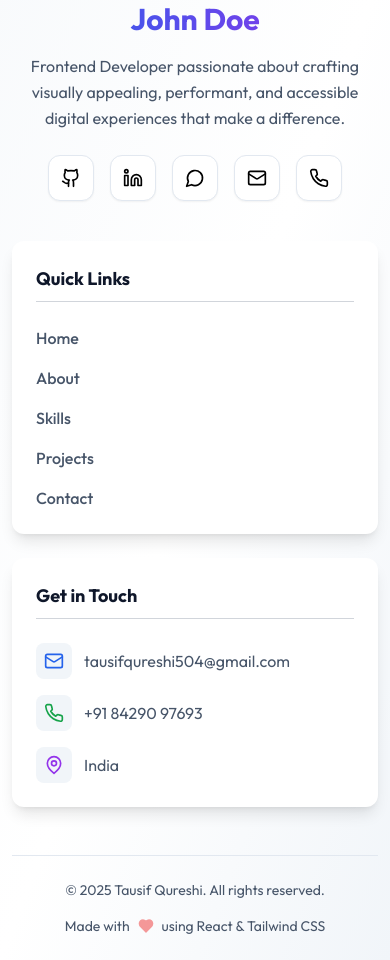
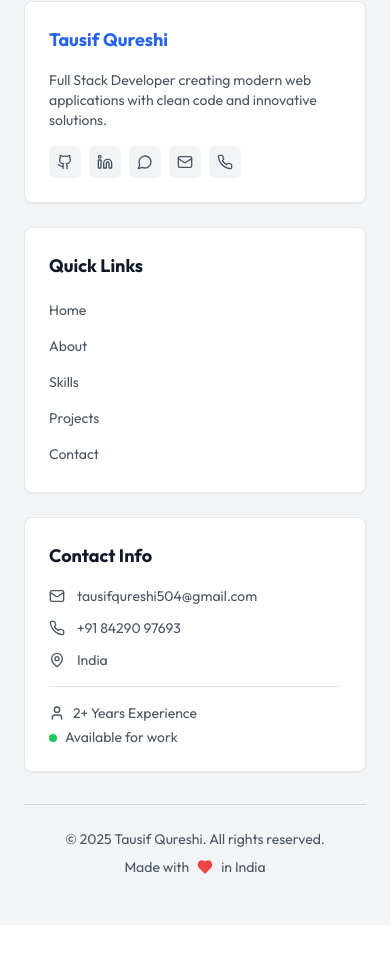
Before and after one commit to Tausifqureshi/React-Portfolio, a React (Vite) app: page / in a window 390 px wide. Shown: the part 7538-8498 px from the top of the page. After the commit the page ends 8463 px from the top, so only its background shows below. Built offline with nearby package versions, Linux system fonts and the light colour scheme.

Commit message:
Updated-Porfolio

```diff
--- a/Zz.jsx
+++ /dev/null
@@ -1,103 +0,0 @@
-import React from "react";
-import { FaGithub, FaLinkedin, FaWhatsapp, FaEnvelope, FaPhone } from "react-icons/fa";
-import { IoDownloadOutline } from "react-icons/io5";
-
-function Zz() {
-  return (
-    <>
-      <h1> Test Icon </h1>
-      <div className="flex gap-4 mt-6 flex-wrap">
-        {/* GitHub */}
-        <a className="p-2 bg-white dark:bg-gray-800 rounded-full shadow hover:scale-110 transition text-[#000000] dark:text-white">
-          <FaGithub className="w-5 h-5" />
-        </a>
-
-        {/* LinkedIn */}
-        <a
-          href="https://www.linkedin.com/in/tausif-qureshi/"
-          className="p-2 bg-white dark:bg-gray-800 rounded-full shadow hover:scale-110 transition text-[#0077B5]"
-        >
-          <FaLinkedin className="w-5 h-5" />
-        </a>
-
-        {/* WhatsApp */}
-        <a className="p-2 bg-white dark:bg-gray-800 rounded-full shadow hover:scale-110 transition text-[#25D366]">
-          <FaWhatsapp className="w-5 h-5" />
-        </a>
-
-        {/* Email */}
-        <a className="p-2 bg-white dark:bg-gray-800 rounded-full shadow hover:scale-110 transition text-[#D14836]">
-          <FaEnvelope className="w-5 h-5" />
-        </a>
-
-        {/* Phone Call */}
-        <a className="p-2 bg-white dark:bg-gray-800 rounded-full shadow hover:scale-110 transition text-[#FF6B00]">
-          <FaPhone className="w-5 h-5" />
-        </a>
-
-        {/* Download Resume */}
-         <a className="p-2 bg-white dark:bg-gray-800 rounded-full shadow hover:scale-110 transition text-[#FF6B00]">
-          <IoDownloadOutline className="w-5 h-5" />
-        </a>
-
-      </div>
-    </>
-  );
-}
-
-export default Zz;
-
-
-{/* <div className="flex justify-center mb-6 mt-6">
-  <div className="w-44 h-56 rounded-xl overflow-hidden border-2 border-blue-500 dark:border-gray-700 shadow-md hover:shadow-lg transform hover:scale-105 transition duration-300 ease-in-out">
-    <img
-      src={Image}
-      alt="Tausif Qureshi"
-      className="w-full h-full object-cover"
-      loading="lazy"
-    />
-  </div>
-</div> */}
-
-
-//  const projects = [
-//     {
-//       title: 'E-Commerce Platform',
-//       description: 'A full-stack e-commerce solution with modern design and seamless user experience.',
-//       image: 'https://github.com/user-attachments/assets/a2516c99-0981-473b-91db-379ebcf1dc6d',
-//       technologies: ['React', 'Node.js', 'MongoDB', 'Stripe'],
-//       features: [
-//         'User authentication and authorization',
-//         'Product catalog with search and filtering',
-//         'Shopping cart and checkout process'
-//       ],
-//       github: 'https://github.com/johndoe/ecommerce-platform',
-//       demo: 'https://ecommerce-demo.com'
-//     },
-//     {
-//       title: 'Task Management App',
-//       description: 'A collaborative task management application with real-time updates and team features.',
-//       image: 'https://github.com/user-attachments/assets/b5aa5548-677e-4590-a533-fb1b0614f5a5',
-//       technologies: ['React', 'Firebase', 'Tailwind CSS', 'Context API'],
-//       features: [
-//         'Real-time task updates',
-//         'Team collaboration features',
-//         'Drag and drop functionality'
-//       ],
-//       github: 'https://github.com/johndoe/task-manager',
-//       demo: 'https://taskmanager-demo.com'
-//     },
-//     {
-//       title: 'Weather Dashboard',
-//       description: 'A beautiful weather application with detailed forecasts and location-based features.',
-//       image: 'https://user-images.githubusercontent.com/84295391/193425173-5c291629-78e4-4678-abcc-eada0e935245.png',
-//       technologies: ['React', 'OpenWeather API', 'Chart.js', 'Geolocation'],
-//       features: [
-//         'Current weather conditions',
-//         '7-day weather forecast',
-//         'Location-based weather data'
-//       ],
-//       github: 'https://github.com/johndoe/weather-dashboard',
-//       demo: 'https://weather-demo.com'
-//     }
-//   ]
--- a/src/components/Footer.jsx
+++ b/src/components/Footer.jsx
@@ -49,7 +49,10 @@
 
 //   return (
 //     <footer className="bg-gray-100 dark:bg-gray-950 text-gray-800 dark:text-white border-t border-gray-300 dark:border-gray-700 transition-all duration-300">
-//       <div className="max-w-7xl mx-auto px-4 sm:px-6 lg:px-8 py-10">
+//       <div
+//       //  className="max-w-7xl mx-auto px-4 sm:px-6 lg:px-8 py-10"
+//        className="max-w-7xl mx-auto px-4 sm:px-6 lg:px-8 py-10"
+//        >
 //         {/* Grid */}
 //         <div className="grid gap-8 sm:grid-cols-2 lg:grid-cols-4">
 //           {/* Brand */}
@@ -175,12 +178,20 @@
 //           </button>
 //         )}
 //       </div>
+
 //     </footer>
 
 //   );
 // };
 
 // export default Footer;
+
+
+
+
+
+
+
 
 // import React, { useState, useEffect } from "react";
 // import {
@@ -392,6 +403,19 @@
 
 // export default Footer;
 
+
+
+
+
+
+
+
+
+
+
+
+
+
 import React, { useState, useEffect } from "react";
 import {
   Github,
@@ -402,6 +426,8 @@ import {
   MapPin,
   Heart,
   ArrowUp,
+  User,
+  Code2,
 } from "lucide-react";
 
 const Footer = () => {
@@ -421,34 +447,26 @@ const Footer = () => {
       href: "https://github.com/Tausifqureshi",
       icon: Github,
       label: "GitHub",
-      color:
-        "hover:text-gray-800 dark:hover:text-white hover:bg-gray-100 dark:hover:bg-gray-700",
     },
     {
       href: "https://www.linkedin.com/in/tausif-qureshi/",
       icon: Linkedin,
       label: "LinkedIn",
-      color: "hover:text-blue-600 hover:bg-blue-50 dark:hover:bg-blue-900/20",
     },
     {
       href: "https://api.whatsapp.com/send?phone=918429097693&text=Hi%20Tausif",
       icon: MessageCircle,
       label: "WhatsApp",
-      color:
-        "hover:text-green-600 hover:bg-green-50 dark:hover:bg-green-900/20",
     },
     {
       href: "mailto:tausifqureshi504@gmail.com",
       icon: Mail,
       label: "Email",
-      color: "hover:text-red-600 hover:bg-red-50 dark:hover:bg-red-900/20",
     },
     {
       href: "tel:+918429097693",
       icon: Phone,
       label: "Phone",
-      color:
-        "hover:text-orange-600 hover:bg-orange-50 dark:hover:bg-orange-900/20",
     },
   ];
 
@@ -456,17 +474,17 @@ const Footer = () => {
     {
       icon: Mail,
       text: "tausifqureshi504@gmail.com",
-      color: "text-blue-600 dark:text-blue-400",
+      href: "mailto:tausifqureshi504@gmail.com",
     },
     {
       icon: Phone,
       text: "+91 84290 97693",
-      color: "text-green-600 dark:text-green-400",
+      href: "tel:+918429097693",
     },
     {
       icon: MapPin,
       text: "India",
-      color: "text-purple-600 dark:text-purple-400",
+      href: "#",
     },
   ];
 
@@ -492,50 +510,56 @@ const Footer = () => {
 
   return (
     <>
-      <footer className="bg-gradient-to-br from-slate-50 via-white to-slate-100 dark:from-slate-950 dark:via-slate-900 dark:to-slate-800 border-t border-slate-200 dark:border-slate-700 transition-all duration-300">
-        <div className="max-w-7xl mx-auto px-3 sm:px-6 lg:px-8">
-          <div className="py-12 lg:py-16">
-            {/* Brand & Social Section */}
-            <div className="text-center mb-10 md:mb-16 max-w-lg mx-auto">
-              <h2 className="text-3xl font-bold bg-gradient-to-r from-blue-600 to-purple-600 bg-clip-text text-transparent mb-4">
-                John Doe
-              </h2>
-              <p className=" text-slate-600 dark:text-slate-300 text-base leading-relaxed">
-                Frontend Developer passionate about crafting visually appealing,
-                performant, and accessible digital experiences that make a
-                difference.
+      <footer
+      // className="bg-gray-50 dark:bg-gray-900 border-t border-gray-200 dark:border-gray-700"
+      className="bg-gray-100 dark:bg-gray-950 text-gray-800 dark:text-white border-t border-gray-300 dark:border-gray-700 transition-all duration-300"
+
+      >
+        <div className="max-w-6xl mx-auto px-6 py-12">
+
+          {/* Main Content Boxes */}
+          <div className="grid grid-cols-1 min-[500px]:grid-cols-2 lg:grid-cols-3 gap-6 mb-8">
+
+            {/* About Box */}
+            <div className="bg-white dark:bg-gray-800 rounded-lg shadow-sm border border-gray-200 dark:border-gray-700 p-6">
+              <div className="flex items-center mb-4">
+
+                <h3 className="text-lg font-semibold  text-blue-600">
+                  Tausif Qureshi
+                </h3>
+              </div>
+              <p className="text-gray-600 dark:text-gray-400 text-sm mb-4">
+                Full Stack Developer creating modern web applications with clean code and innovative solutions.
               </p>
-              <div className="flex justify-center mt-6 space-x-4">
-                {socialLinks.map(
-                  ({ href, icon: IconComponent, label, color }, i) => (
+
+              {/* Social Links */}
+              <div className="flex space-x-2">
+                {socialLinks.map(({ href, icon: IconComponent, label }, i) => (
                   <a
                     key={i}
                     href={href}
                     target="_blank"
                     rel="noopener noreferrer"
                     aria-label={label}
-                      className={`p-3 rounded-xl bg-white dark:bg-slate-800 shadow-sm border border-slate-200 dark:border-slate-700 transition-all duration-300 ${color} hover:shadow-md`}
+                    className="w-8 h-8 bg-gray-100 dark:bg-gray-700 rounded-md flex items-center justify-center text-gray-600 dark:text-gray-400 hover:bg-blue-100 hover:text-blue-600 dark:hover:bg-blue-900 dark:hover:text-blue-400 transition-colors"
                   >
-                      <IconComponent className="w-5 h-5 transition-transform duration-300 group-hover:scale-110" />
+                    <IconComponent className="w-4 h-4" />
                   </a>
-                  )
-                )}
+                ))}
               </div>
             </div>
 
-            {/* Quick Links & Contact Info */}
-            <div className="grid grid-cols-1 md:grid-cols-2 gap-6 sm:gap-8 w-full">
             {/* Quick Links Box */}
-              <div className="bg-white dark:bg-slate-800 rounded-xl shadow-lg p-6 w-full">
-                <h3 className="text-lg font-semibold text-slate-900 dark:text-white mb-6 border-b border-gray-300 dark:border-gray-700 pb-2">
+            <div className="bg-white dark:bg-gray-800 rounded-lg shadow-sm border border-gray-200 dark:border-gray-700 p-6">
+              <h4 className="text-lg font-semibold text-gray-900 dark:text-white mb-4">
                 Quick Links
-                </h3>
-                <nav className="flex flex-col space-y-4">
+              </h4>
+              <nav className="space-y-2">
                 {quickLinks.map(({ href, label }, i) => (
                   <button
                     key={i}
                     onClick={() => scrollToSection(href)}
-                      className="text-slate-600 dark:text-slate-300 hover:text-blue-600 dark:hover:text-blue-400 font-medium transition-colors duration-300 text-left"
+                    className="block w-full text-left text-gray-600 dark:text-gray-400 hover:text-blue-600 dark:hover:text-blue-400 transition-colors text-sm py-1"
                   >
                     {label}
                   </button>
@@ -543,42 +567,49 @@ const Footer = () => {
               </nav>
             </div>
 
-              {/* Contact Info Box */}
-              <div className="bg-white dark:bg-slate-800 rounded-xl shadow-lg p-6 w-full">
-                <h3 className="text-lg font-semibold text-slate-900 dark:text-white mb-6 border-b border-gray-300 dark:border-gray-700 pb-2">
-                  Get in Touch
-                </h3>
-                <div className="flex flex-col space-y-4">
-                  {contactInfo.map(
-                    ({ icon: IconComponent, text, color }, i) => (
-                      <div
+            {/* Contact Box */}
+            <div className="bg-white dark:bg-gray-800 rounded-lg shadow-sm border border-gray-200 dark:border-gray-700 p-6 min-[500px]:col-span-2 lg:col-span-1">
+              <h4 className="text-lg font-semibold text-gray-900 dark:text-white mb-4">
+                Contact Info
+              </h4>
+              <div className="space-y-3">
+                {contactInfo.map(({ icon: IconComponent, text, href }, i) => (
+                  <a
                     key={i}
-                        className="flex items-center space-x-3 text-slate-600 dark:text-slate-300 cursor-pointer hover:text-slate-900 dark:hover:text-white transition-colors duration-300"
+                    href={href}
+                    className="flex items-center text-gray-600 dark:text-gray-400 hover:text-blue-600 dark:hover:text-blue-400 transition-colors text-sm"
                   >
-                        <div
-                          className={`p-2 rounded-lg bg-slate-100 dark:bg-slate-700 ${color}`}
-                        >
-                          <IconComponent className="w-5 h-5" />
+                    <IconComponent className="w-4 h-4 mr-3 flex-shrink-0" />
+                    <span>{text}</span>
+                  </a>
+                ))}
               </div>
-                        <span className="text-base">{text}</span>
+
+              {/* Professional Info */}
+              <div className="mt-4 pt-4 border-t border-gray-200 dark:border-gray-700">
+                <div className="flex items-center text-sm text-gray-600 dark:text-gray-400 mb-1">
+                  <User className="w-4 h-4 mr-2" />
+                  <span>2+ Years Experience</span>
                 </div>
-                    )
-                  )}
+                <div className="text-sm text-gray-600 dark:text-gray-400">
+                  <span className="inline-block w-2 h-2 bg-green-500 rounded-full mr-2"></span>
+                  Available for work
                 </div>
               </div>
             </div>
           </div>
 
           {/* Bottom Section */}
-          <div className="py-6 border-t border-slate-200 dark:border-slate-700">
-            <div className="flex flex-col sm:flex-row justify-between items-center gap-4">
-              <p className="text-sm text-slate-600 dark:text-slate-400 text-center sm:text-left">
+          <div className="pt-6 border-t border-gray-300 dark:border-gray-700">
+            <div className="flex flex-col sm:flex-row justify-between items-center space-y-2 sm:space-y-0">
+              <p className="text-sm text-gray-600 dark:text-gray-400">
                 © {currentYear} Tausif Qureshi. All rights reserved.
               </p>
-              <div className="flex items-center gap-2 text-sm text-slate-600 dark:text-slate-400">
+
+              <div className="flex items-center space-x-2 text-sm text-gray-600 dark:text-gray-400">
                 <span>Made with</span>
-                <Heart className="w-4 h-4 text-red-500 fill-current animate-pulse" />
-                <span>using React & Tailwind CSS</span>
+                <Heart className="w-4 h-4 text-red-500 fill-current" />
+                <span>in India</span>
               </div>
             </div>
           </div>
@@ -589,10 +620,10 @@ const Footer = () => {
       {showScrollTop && (
         <button
           onClick={scrollToTop}
-          className="fixed bottom-6 right-6 z-50 p-3 bg-gradient-to-r from-blue-600 to-purple-600 hover:from-blue-700 hover:to-purple-700 text-white rounded-full shadow-lg hover:shadow-xl transform hover:scale-110 transition-all duration-300"
+          className="fixed bottom-6 right-6 z-50 w-10 h-10 bg-blue-600 hover:bg-blue-700 text-white rounded-lg shadow-lg hover:shadow-xl transition-all duration-200 flex items-center justify-center"
           aria-label="Scroll to top"
         >
-          <ArrowUp className="w-5 h-5" />
+          <ArrowUp className="w-4 h-4" />
         </button>
       )}
     </>
```
Also changed, not shown: Text.jsx (+0 -15 lines). Lines whose indentation alone changed are shown as unchanged.
